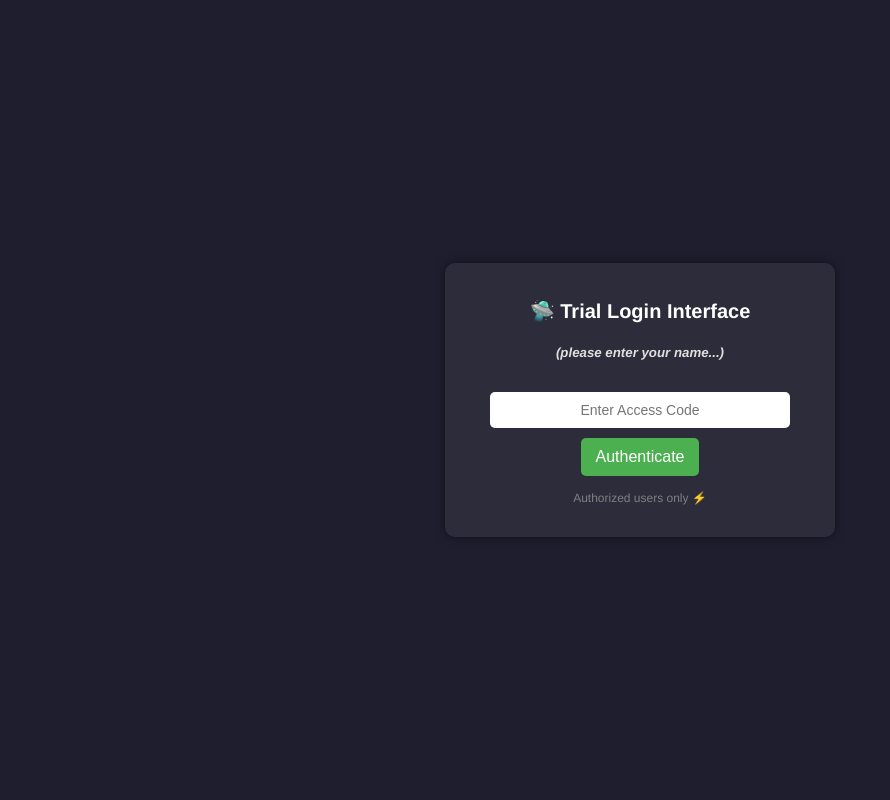
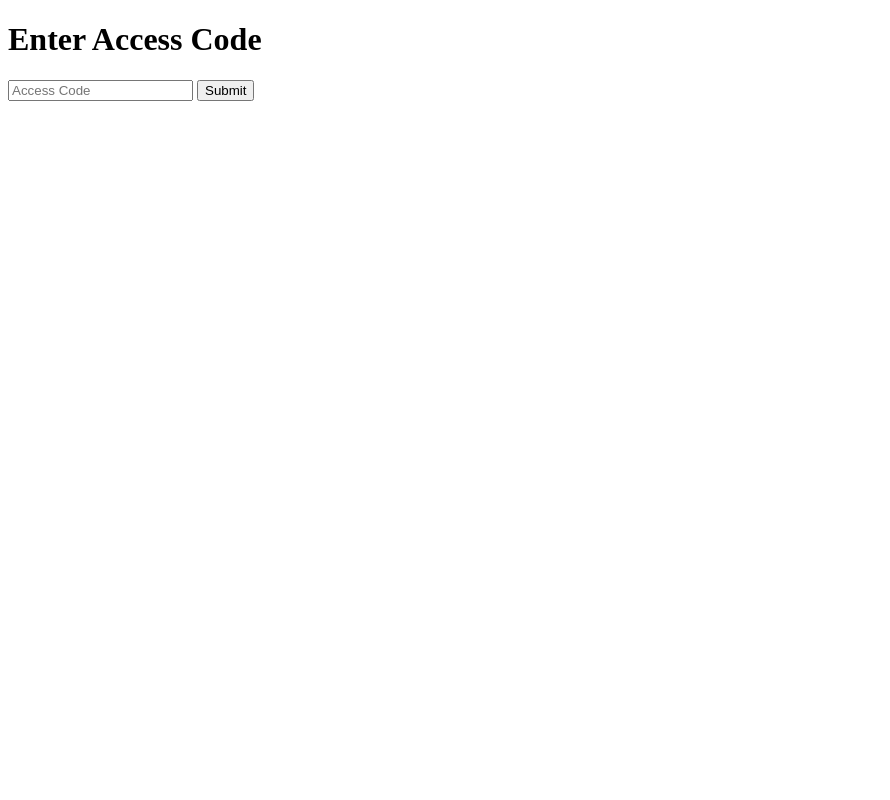
Before and after one commit to shreyasiik/login, a Flask app: page / in a window 1280 px wide. Shown: the whole page, without its empty margins (0-890 px from the left). Run offline with Flask 3, Linux system fonts and the light colour scheme.

Commit message:
Add chat2

```diff
--- a/templates/login.html
+++ b/templates/login.html
@@ -3,80 +3,16 @@
 <head>
     <meta charset="UTF-8">
     <meta name="viewport" content="width=device-width, initial-scale=1.0">
-    <title>Baka Industriesss Login</title>
-    <style>
-        /* Your CSS Styles */
-        body {
-            background-color: #1e1e2f;
-            font-family: Helvetica, sans-serif;
-            display: flex;
-            justify-content: center;
-            align-items: center;
-            height: 100vh;
-            margin: 0;
-        }
-        .container {
-            text-align: center;
-            background: #2c2c3b;
-            padding: 20px;
-            border-radius: 10px;
-            box-shadow: 0px 0px 10px rgba(0,0,0,0.5);
-            width: 350px;
-        }
-        h2 {
-            color: white;
-            font-size: 20px;
-        }
-        input {
-            width: 80%;
-            padding: 10px;
-            margin: 10px 0;
-            border: none;
-            border-radius: 5px;
-            text-align: center;
-            font-size: 14px;
-        }
-        button {
-            background-color: #4CAF50;
-            color: white;
-            padding: 10px 15px;
-            border: none;
-            border-radius: 5px;
-            cursor: pointer;
-            font-size: 16px;
-        }
-        button:hover {
-            background-color: #45a049;
-        }
-        .footer {
-            color: gray;
-            font-size: 12px;
-            margin-top: 15px;
-        }
-        .error {
-            color: red;
-            font-size: 14px;
-        }
-    </style>
+    <title>Login</title>
 </head>
 <body>
-
-    <div class="container">
-        <h2>🛸 Trial Login Interface</h2>
-        <h5 style="color: rgb(226, 223, 223);"><i>(please enter your name...)</i></h5>
-
-        {% if error_message %}
-        <p class="error">{{ error_message }}</p>
-        {% endif %}
-
-        <form method="POST">
-            <input type="password" name="access_code" placeholder="Enter Access Code" required>
-            <br>
-            <button type="submit">Authenticate</button>
-        </form>
-
-        <p class="footer">Authorized users only ⚡</p>
-    </div>
-
+    <h1>Enter Access Code</h1>
+    <form action="/" method="POST">
+        <input type="text" name="access_code" placeholder="Access Code" required>
+        <button type="submit">Submit</button>
+    </form>
+    {% if error_message %}
+        <p style="color:red;">{{ error_message }}</p>
+    {% endif %}
 </body>
 </html>
```
Also changed, not shown: 1 other file.
